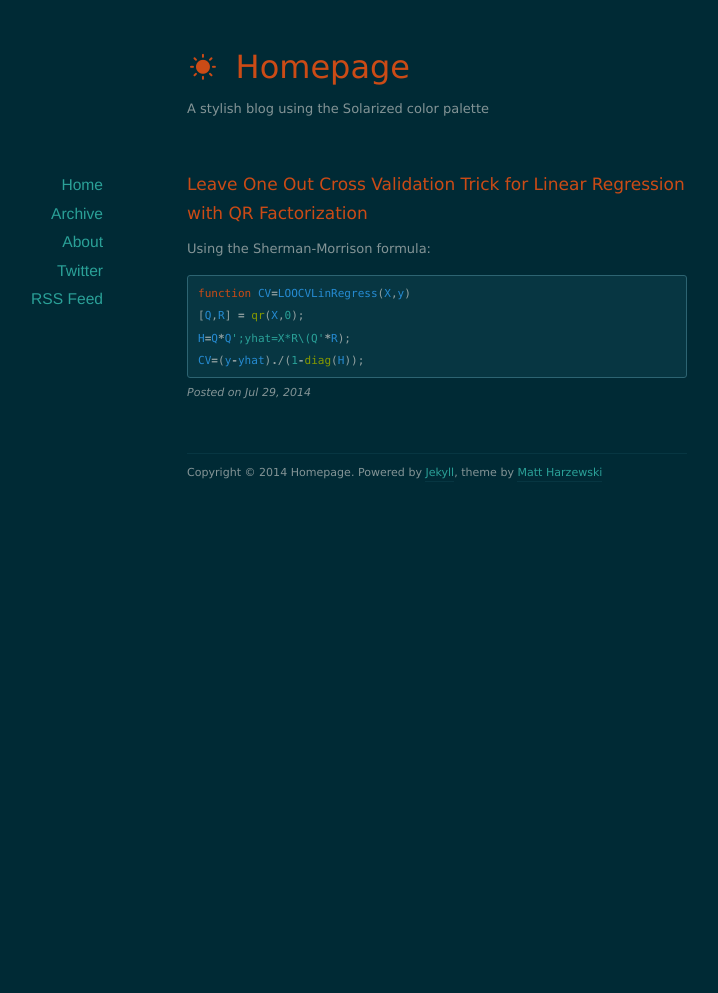
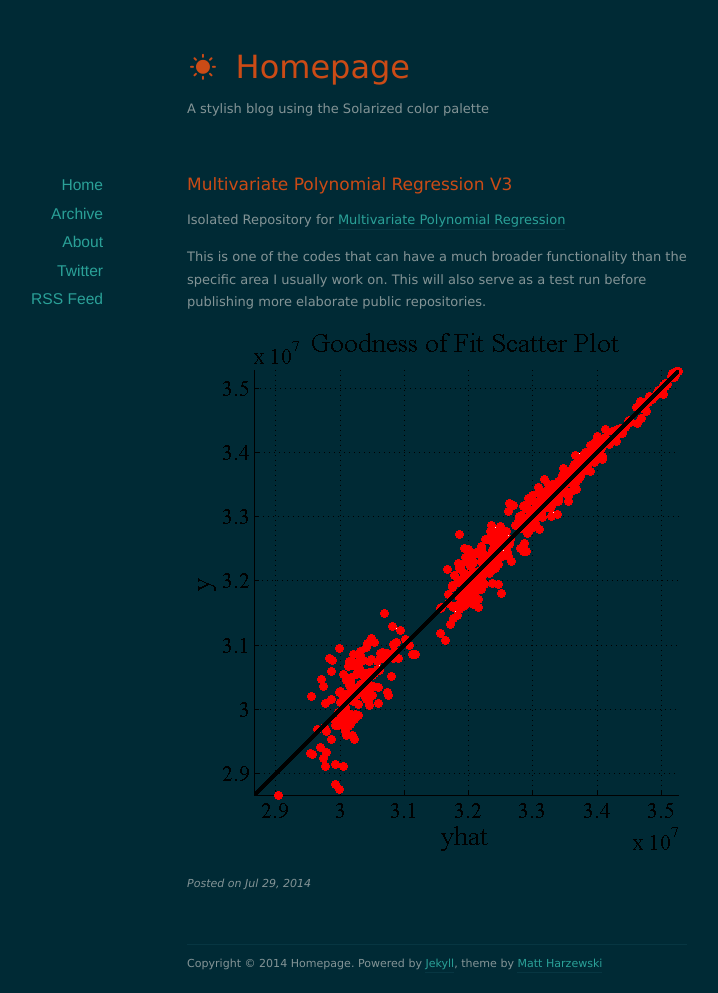
Before and after one commit to Eng-RSMY/ahmetcecen.github.io, a Jekyll site: the page built from _posts/2014-07-29-MPRV3.markdown, in a window 1280 px wide. Shown: the whole page, without its empty margins (203-921 px from the left). Built offline with Jekyll 4.4.1, drawn with Linux system fonts in a browser that asks for light colours; nearby versions of some CDN libraries; before the commit the page ends 900 px from its top, so only the background shows below that.

Commit message:
Testing Images

```diff
--- a/_posts/2014-07-29-MPRV3.markdown
+++ b/_posts/2014-07-29-MPRV3.markdown
@@ -1,15 +1,12 @@
 ---
 layout: post
-title:  "Leave One Out Cross Validation Trick for Linear Regression with QR Factorization"
-date:   2014-07-29 19:06:25
+title:  "Multivariate Polynomial Regression V3"
+date:   2014-07-29 22:30:25
 categories: main
 ---
 
-Using the Sherman-Morrison formula:
+Isolated Repository for [Multivariate Polynomial Regression](http://ahmetcecen.github.io/MultiPolyRegressV3-MatlabCentral/)
 
-{% highlight matlab %}
-function CV=LOOCVLinRegress(X,y)
-[Q,R] = qr(X,0);
-H=Q*Q';yhat=X*R\(Q'*R);
-CV=(y-yhat)./(1-diag(H));
-{% endhighlight %}
+This is one of the codes that can have a much broader functionality than the specific area I usually work on. This will also serve as a test run before publishing more elaborate public repositories.
+
+[![Sample](http://ahmetcecen.github.io/images/MPRLOGO.png)](http://ahmetcecen.github.io/MultiPolyRegressV3-MatlabCentral/)
```
